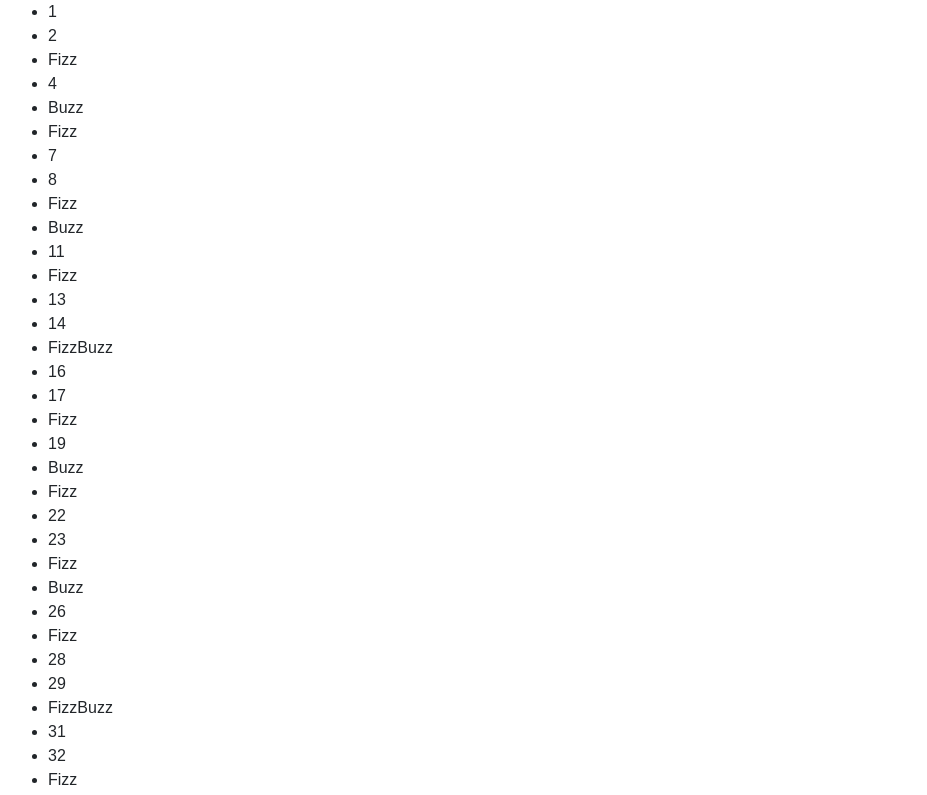
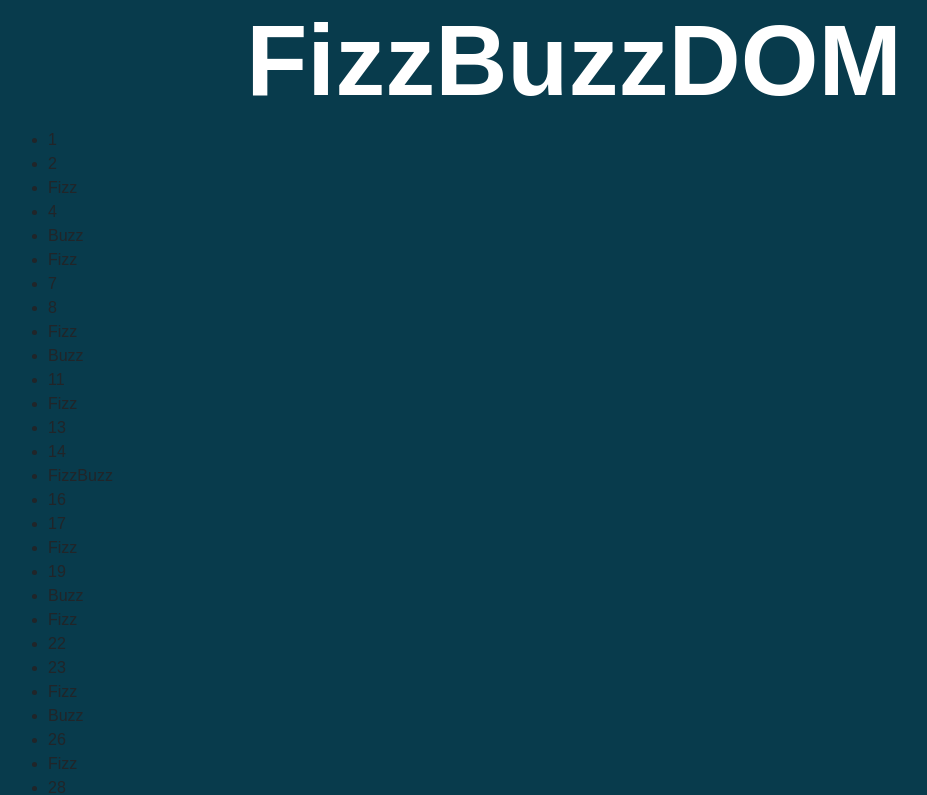
Before and after one commit to Tommaso-Panarotto/js-fizzbuzzdom, a plain HTML site: page index.html in a window 1280 px wide. Shown: the top 795 px of the page, without its empty margins (66-993 px from the left). Drawn offline with nearby package versions, Linux system fonts and the light colour scheme.

Commit message:
added h1

```diff
--- a/css/style.css
+++ b/css/style.css
@@ -9,3 +9,15 @@
 body {
     font-family: sans-serif;
 }
+
+/*Utils*/
+
+/**BG Color*/
+.bg-aqua {
+    background-color: #083B4C;
+}
+
+/*Font Size*/
+.fts-big {
+    font-size: 100px;
+}
--- a/index.html
+++ b/index.html
@@ -19,9 +19,12 @@
 </head>
 
 <body>
-    <div class="container">
-        <div id="list"></div>
-    </div>
+    <section id="FizzBuzz" class="bg-aqua">
+        <div class="container">
+            <h1 class="text-white fts-big fw-bold text-center">FizzBuzzDOM</h1>
+            <div id="list"></div>
+        </div>
+    </section>
 </body>
 
 </html>
```
